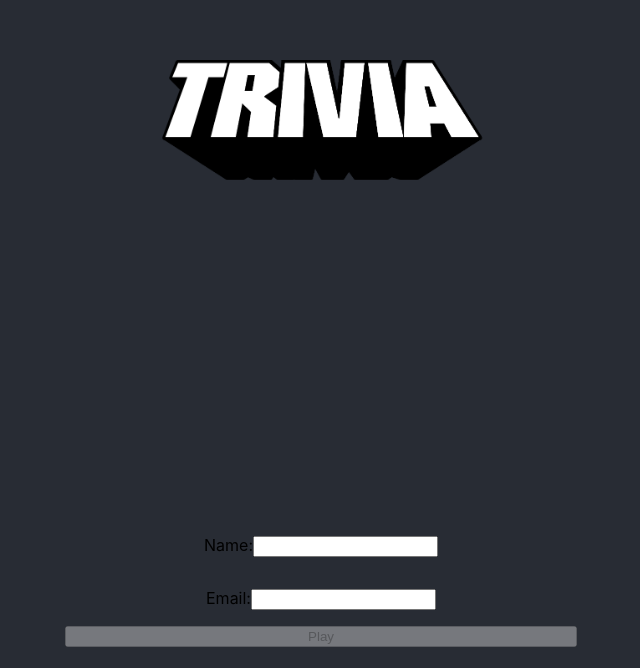
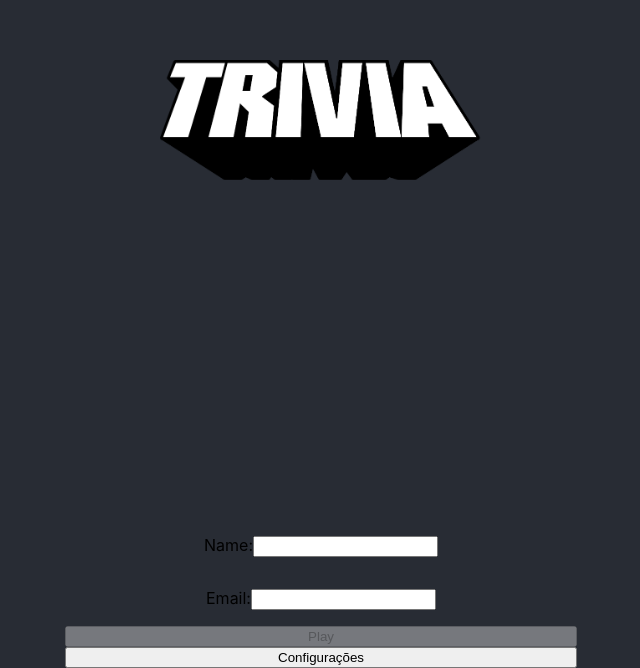
Before and after one commit to Guga-Santos/Trivia, a React (Create React App) app: page / in a window 1280 px wide. Shown: the part 840-1508 px from the top of the page, without its empty margins (319-959 px from the left). Before the commit the page ends 1487 px from the top, so only its background shows below. Built offline with nearby package versions, Linux system fonts and the light colour scheme.

Commit message:
Requisito 03 ok

```diff
--- /dev/null
+++ b/src/components/Settings.js
@@ -0,0 +1,13 @@
+import React, { Component } from 'react';
+
+class Settings extends Component {
+  render() {
+    return (
+      <div>
+        <h1 data-testid="settings-title">Configurações</h1>
+      </div>
+    );
+  }
+}
+
+export default Settings;
--- a/src/pages/Login.js
+++ b/src/pages/Login.js
@@ -2,6 +2,7 @@ import PropTypes from 'prop-types';
 import React, { Component } from 'react';
 import { connect } from 'react-redux';
 import '../App.css';
+import Settings from '../components/Settings';
 import fetchToken from '../Redux/Actions';
 import logo from '../trivia.png';
 
@@ -13,6 +14,7 @@ class Login extends Component {
       email: '',
       name: '',
       disabled: true,
+      config: false,
     };
   }
 
@@ -31,12 +33,17 @@ class Login extends Component {
 
   handleClick = async () => {
     const { getToken } = this.props;
-
     await getToken();
   }
 
+  handleConfig = () => {
+    this.setState({
+      config: true,
+    });
+  }
+
   render() {
-    const { name, email, disabled } = this.state;
+    const { name, email, disabled, config } = this.state;
     return (
       <div className="App">
         <div className="login-container">
@@ -71,6 +78,14 @@ class Login extends Component {
           >
             Play
           </button>
+          <button
+            type="button"
+            data-testid="btn-settings"
+            onClick={ this.handleConfig }
+          >
+            Configurações
+          </button>
+          { config && <Settings /> }
         </div>
       </div>
     );
```
